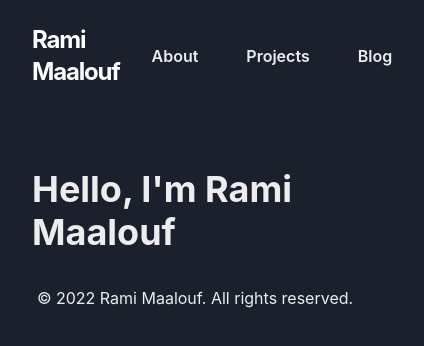
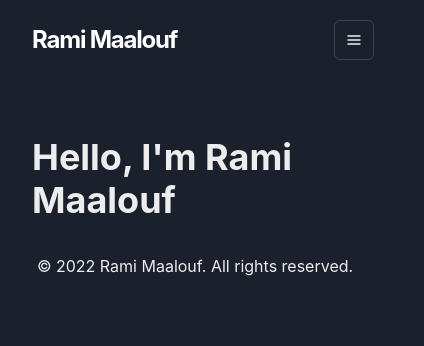
Before and after one commit to psycho-baller/portfolio-v2, a Next.js app: page / in a window 390 px wide. Shown: the top 346 px of the page, 424 px wide, since content can reach past the window. Built offline with nearby package versions, Linux system fonts and the light colour scheme.

Commit message:
turning into a SPA

```diff
--- a/components/layouts/main.tsx
+++ b/components/layouts/main.tsx
@@ -33,7 +33,7 @@
       path={(router === undefined) ? "/" : router.asPath}
       />
 
-      <Container maxW="container.md" pt={14}>
+      <Container maxW="container.2xl" pt={14}>
         {/* <LazyVoxelDog /> */}
 
         {children}
--- a/components/navbar.tsx
+++ b/components/navbar.tsx
@@ -6,7 +6,14 @@
   Text,
   Link,
   useColorModeValue,
+  Stack,
+  MenuList,
+  MenuItem,
+  Menu,
+  IconButton,
+  MenuButton,
 } from "@chakra-ui/react";
+import { HamburgerIcon } from "@chakra-ui/icons";
 import { motion } from "framer-motion";
 import type { Router } from "next/router";
 import { useRouter } from "next/router";
@@ -51,17 +58,23 @@
   // const path = router.pathname;
   return (
     <Box as="nav" bg="gray.800" color="white" py={4}>
-      <Container maxW="container.md">
+      <Container maxW="container.xl">
         <Flex justifyContent="space-between" alignItems="center">
           <Box>
             <Heading as="h1" size="lg" letterSpacing="tighter" py={2} px={4}>
-              <NextLink href="/">
-                Rami Maalouf
-              </NextLink>
+              <NextLink href="/">Rami Maalouf</NextLink>
             </Heading>
           </Box>
-          <Box>
-            <Flex>
+          <Stack
+            direction={{ base: "column", md: "row" }}
+            display={{ base: 'none', md: 'flex' }}
+            width={{ base: "full", md: "auto" }}
+            alignItems="center"
+            flexGrow={1}
+            mt={{ base: 4, md: 0 }}
+            // move the links to the right
+            justifyContent={"flex-end"}
+          >
             {/* <Box mr={4}>
                 <LinkItem
                   href="/"
@@ -74,22 +87,49 @@
                   Home
                 </LinkItem>
               </Box> */}
-              <Box mr={4}>
             <LinkItem href="/about" path={path}>
               About
             </LinkItem>
-              </Box>
-              <Box mr={4}>
             <LinkItem href="/projects" path={path}>
               Projects
             </LinkItem>
-              </Box>
-              <Box mr={4}>
             <LinkItem href="/blog" path={path}>
               Blog
             </LinkItem>
+          </Stack>
+          <Box>
+            {/* <ThemeToggleButton /> */}
+
+            <Box ml={2} display={{ base: "inline-block", md: "none" }}>
+              <Menu isLazy id="navbar-menu">
+                <MenuButton
+                  as={IconButton}
+                  icon={<HamburgerIcon />}
+                  variant="outline"
+                  aria-label="Options"
+                />
+                <MenuList>
+                  <NextLink href="/" passHref>
+                    <MenuItem as={Link}>About</MenuItem>
+                  </NextLink>
+                  <NextLink href="/works" passHref>
+                    <MenuItem as={Link}>Works</MenuItem>
+                  </NextLink>
+                  <NextLink href="/posts" passHref>
+                    <MenuItem as={Link}>Posts</MenuItem>
+                  </NextLink>
+                  <NextLink href="https://uses.craftz.dog/" passHref>
+                    <MenuItem as={Link}>Uses</MenuItem>
+                  </NextLink>
+                  <MenuItem
+                    as={Link}
+                    href="https://github.com/craftzdog/craftzdog-homepage"
+                  >
+                    View Source
+                  </MenuItem>
+                </MenuList>
+              </Menu>
             </Box>
-            </Flex>
           </Box>
         </Flex>
       </Container>
--- a/lib/theme.tsx
+++ b/lib/theme.tsx
@@ -7,6 +7,10 @@
       bg: mode("#f0e7db", "#202023")(props),
     },
   }),
+};
+
+const breakpoints = {
+  md: "38em"
 };
 
 const components = {
@@ -44,5 +48,5 @@
   useSystemColorMode: true,
 };
 
-const theme = extendTheme({ config, styles, components, fonts, colors });
+const theme = extendTheme({ config, styles, components, fonts, colors, breakpoints });
 export default theme;
--- a/package.json
+++ b/package.json
@@ -10,6 +10,7 @@
     "lint": "next lint"
   },
   "dependencies": {
+    "@chakra-ui/icons": "^2.0.11",
     "@chakra-ui/react": "^2.3.5",
     "@emotion/react": "^11.10.4",
     "@emotion/styled": "^11.10.4",
--- a/pages/index.tsx
+++ b/pages/index.tsx
@@ -14,6 +14,7 @@
           <Heading as="h1" size="2xl" mb={4}>
             Hello, I&apos;m Rami Maalouf
           </Heading>
+
         </Box>
       </Container>
     </Layout>
```
Also changed, not shown: 2 other files (tests, documents, lock files or other folders). Lines whose indentation alone changed are shown as unchanged.
